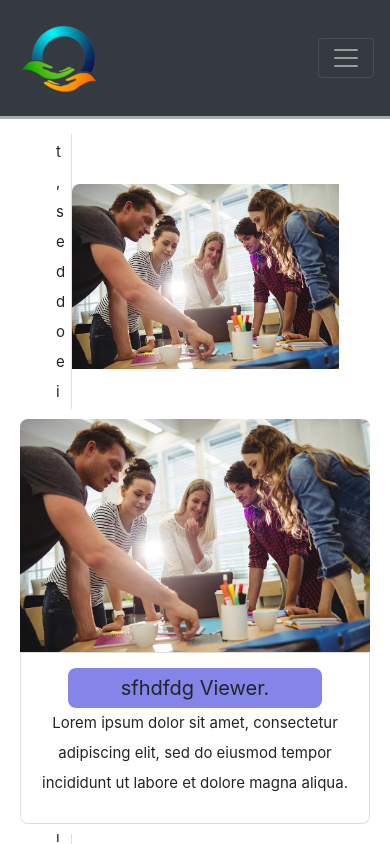
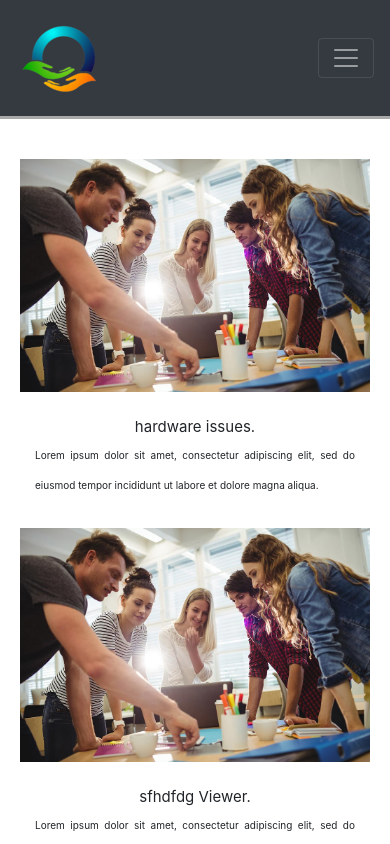
Before and after one commit to OussamaGhamian/WeRiseByLiftingOthers, a React (Create React App) app: page /Services in a window 390 px wide. Shown: the top 844 px of the page. Built offline with nearby package versions, Linux system fonts and the light colour scheme.

Commit message:
fixing the style

```diff
--- a/src/components/ContactUs/ContactUs.js
+++ b/src/components/ContactUs/ContactUs.js
@@ -6,7 +6,7 @@ export default class contactus extends Component{
     render() {
         return (
 
-            <div className="App" >
+        <div className="App">
                 <div className="Container1">
                     <div className="name">
                         <h2>Contact Us</h2>
@@ -65,7 +65,7 @@ export default class contactus extends Component{
 
                 </div>
 
-            </div>
+                </div>
 
         );
     }
--- a/src/components/Faqs/Faqs.css
+++ b/src/components/Faqs/Faqs.css
@@ -17,6 +17,8 @@
   position: relative;
   font-size: 20px;
   padding-right: 80px;
+
+  cursor: pointer;
 
   transition: all 0.4s ease;
 }
@@ -62,8 +64,7 @@
 }
 @media screen and (max-width: 767px) {
   .faqs .faq .faq-question,
-  .faqs .faq .faq-answe
-   {
+  .faqs .faq .faq-answe {
     margin: 5px;
     padding: 5px;
     font-size: 15px;
--- a/src/components/Services/Services.css
+++ b/src/components/Services/Services.css
@@ -1,37 +1,36 @@
 .cards {
   width: 100%;
 
-    margin: 0 auto;
+  margin: 20px auto;
   padding: 15px;
-
 
 }
 
-  .containar {
+.cards .containar {
   width: 80%;
   max-height: 275px;
   overflow: hidden;
 
+  margin: 0 auto 25px auto;
 
-    margin: 0 auto;
   padding: 5px;
   display: flex;
 
   justify-content: center;
 }
-  .cards div:nth-child(odd){
+.cards div:nth-child(odd) {
   width: 80%;
   max-height: 275px;
   overflow: hidden;
 
-
-    margin: 0 auto;
+  margin: 0 auto 25px auto;
   padding: 5px;
   display: flex;
   flex-direction: row-reverse;
 
   justify-content: center;
 }
+
 .card-image {
   width: 50%;
 
@@ -39,9 +38,6 @@
 
   text-align: center;
   background-color: #fff;
-
-    border-radius: 8px 0 0 8px;
-
 }
 .card {
   width: 50%;
@@ -49,7 +45,7 @@
   padding: 15px;
   text-align: center;
   background-color: #fff;
-    border-radius: 0 8px 8px 0;
+  border: none;
 }
 
 .card-title {
@@ -58,37 +54,55 @@
   text-align: center;
   margin-bottom: 15px;
 
-    background-color: rgb(132, 132, 233);
-    border-radius: 8px;
   padding: 10px;
 }
 .card-descition {
   font-size: 15px;
 
-    text-align: center;
+  text-align: justify;
   margin-bottom: 10px;
   padding: 20px auto;
 }
 @media screen and (max-width: 767px) {
-    .containar {
+   .cards .containar , .cards div:nth-child(odd)
+  {
     width: 100%;
     display: flex;
     flex-direction: column;
     align-items: center;
-      max-height: 700px;
+    max-height: 2000px;
     overflow: hidden;
+    margin: 0px auto -7px auto;
+    padding: 0 px;
   }
+
+
   .card-image {
     width: 100%;
-      margin: 5px auto -5px auto;
+    margin: 0px;
 
-      border-radius: 8px 8px 0 0;
+
   }
   .card {
+    width: 100%;
+    margin: 0px auto ;
 
-      width:100%;
-      margin: 0px auto 5 auto;
 
-      border-radius: 0 0 8px 8px;
+  }
+  .card-title {
+    font-size: 15px;
+    padding: auto;
+    text-align: center;
+    margin:-10px 5px 5px 5px;
+
+
+
+  }
+  .card-descition {
+    font-size: 10px;
+
+    text-align: justify;
+    padding: auto;
+     text-align: justify;
   }
 }
```
Lines whose indentation alone changed are shown as unchanged.
